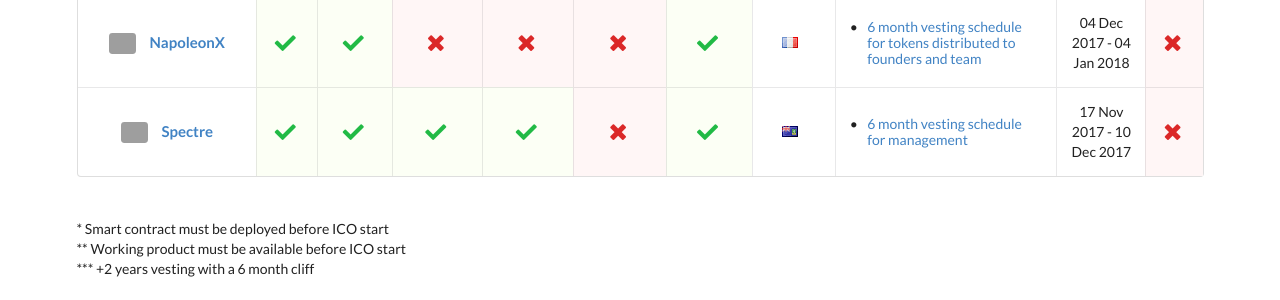
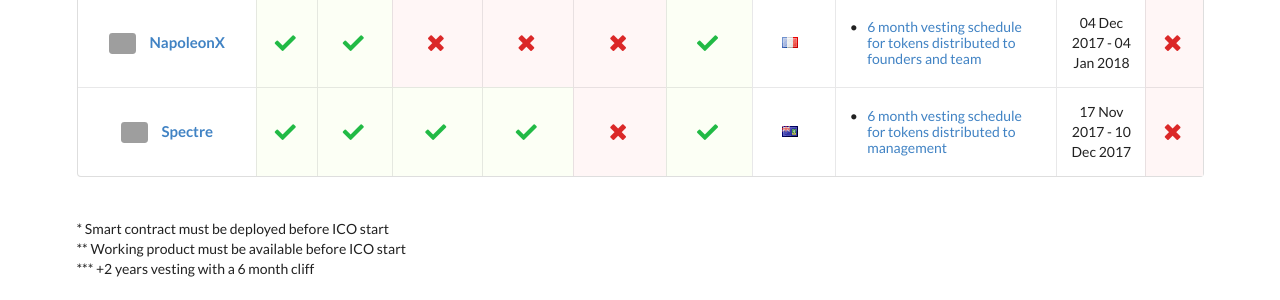
Before and after one commit to ico-check/ico-check, a Jekyll site: the page built from index.md, in a window 1280 px wide. Shown: the part 1148-1448 px from the top of the page. Built offline with Jekyll 4.4.1, drawn with Linux system fonts in a browser that asks for light colours; nearby versions of some CDN libraries; grey boxes are pictures that could not be loaded.

Commit message:
4-spectre-ico-check
comment update

```diff
--- a/_data/icos.yml
+++ b/_data/icos.yml
@@ -138,7 +138,7 @@
   have-company: true
   location: British Virgin Islands
   comments:
-    - content: 6 month vesting schedule for management
+    - content: 6 month vesting schedule for tokens distributed to management
       url: https://github.com/ico-check/ico-check/issues/4
   ico-start-date: 2017-11-17T00:00:00Z
   ico-end-date: 2017-12-10T00:00:00Z
```
